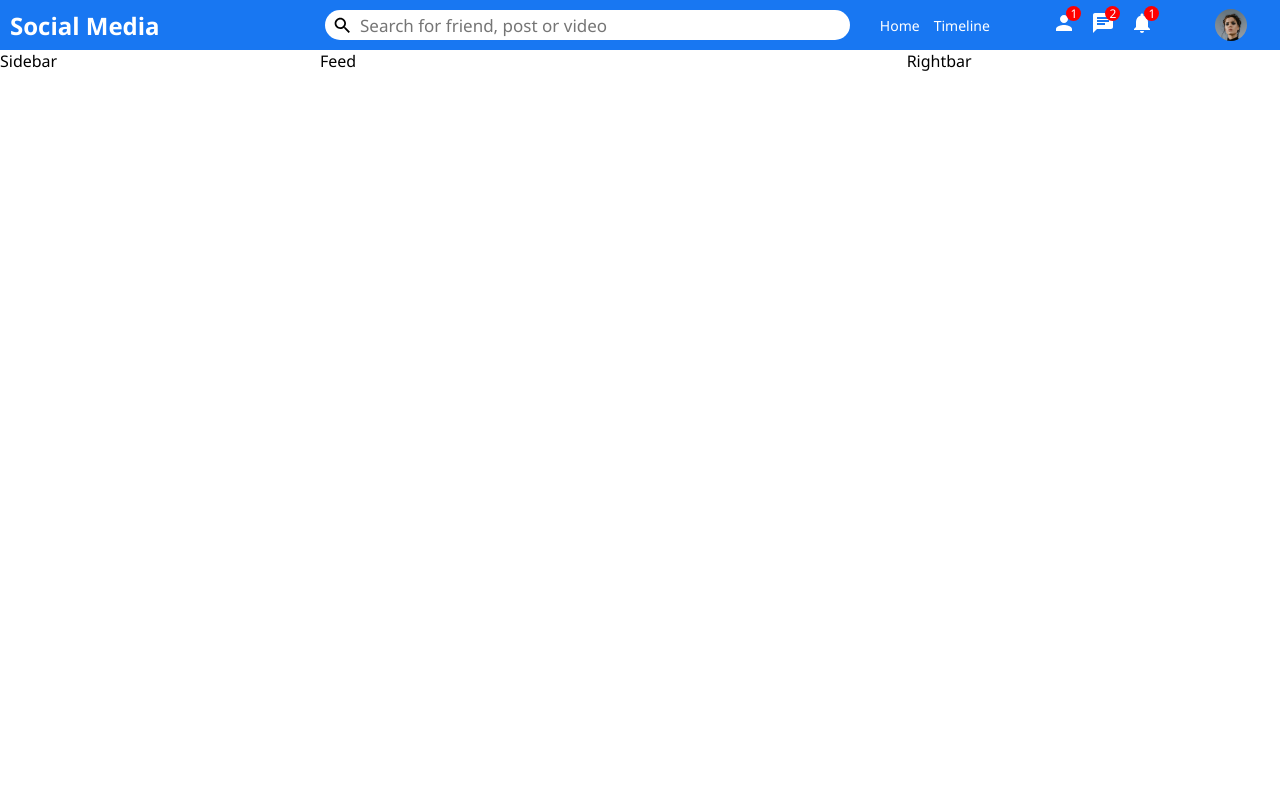
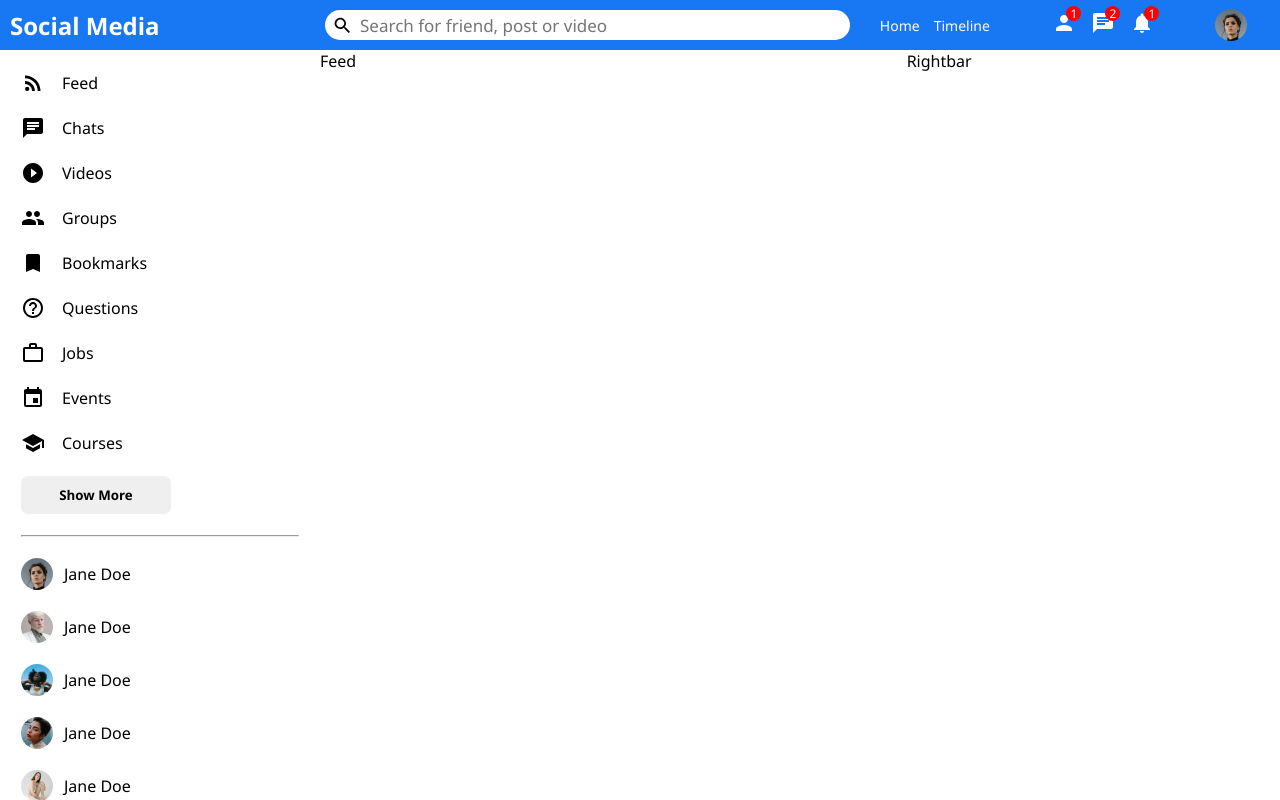
Before and after one commit to YousefDan/social-media-ui, a React (Create React App) app: page / in a window 1280 px wide. Built offline with nearby package versions, Linux system fonts and the light colour scheme.

Commit message:
Sidebar component added

```diff
--- a/src/components/sidebar/Sidebar.jsx
+++ b/src/components/sidebar/Sidebar.jsx
@@ -1,7 +1,77 @@
 import "./sidebar.css";
+import {
+  HelpOutline,
+  RssFeed,
+  School,
+  WorkOutline,
+  Event,
+  Bookmark,
+  Group,
+  PlayCircleFilledOutlined,
+  Chat,
+} from "@material-ui/icons";
 
 const Sidebar = () => {
-    return ( <section className="sidebar">Sidebar</section> );
-}
+  return (
+    <section className="sidebar">
+      <div className="sidebarWrapper">
+        <ul className="sidebarList">
+          <li className="sidebarListItem">
+            <RssFeed className="sidebarIcon" />
+            <span className="sidebarListItemText">Feed</span>
+          </li>
+          <li className="sidebarListItem">
+            <Chat className="sidebarIcon" />
+            <span className="sidebarListItemText">Chats</span>
+          </li>
+          <li className="sidebarListItem">
+            <PlayCircleFilledOutlined className="sidebarIcon" />
+            <span className="sidebarListItemText">Videos</span>
+          </li>
+          <li className="sidebarListItem">
+            <Group className="sidebarIcon" />
+            <span className="sidebarListItemText">Groups</span>
+          </li>
+          <li className="sidebarListItem">
+            <Bookmark className="sidebarIcon" />
+            <span className="sidebarListItemText">Bookmarks</span>
+          </li>
+          <li className="sidebarListItem">
+            <HelpOutline className="sidebarIcon" />
+            <span className="sidebarListItemText">Questions</span>
+          </li>
+          <li className="sidebarListItem">
+            <WorkOutline className="sidebarIcon" />
+            <span className="sidebarListItemText">Jobs</span>
+          </li>
+          <li className="sidebarListItem">
+            <Event className="sidebarIcon" />
+            <span className="sidebarListItemText">Events</span>
+          </li>
+          <li className="sidebarListItem">
+            <School className="sidebarIcon" />
+            <span className="sidebarListItemText">Courses</span>
+          </li>
+        </ul>
+        <button className="sidebarButton">Show More</button>
+        <hr className="sidebarHr" />
+        <ul className="sidebarFriendList">
+          {[1, 2, 3, 4, 5, 6, 7, 8, 9, 10, 1, 2, 3, 4, 5, 6, 7, 8, 9, 10].map(
+            (item, index) => (
+              <li key={index} className="sidebarFriend">
+                <img
+                  className="sidebarFriendImg"
+                  src={`/assets/person/${item}.jpeg`}
+                  alt=""
+                />
+                <span className="sidebarFriendName">Jane Doe</span>
+              </li>
+            )
+          )}
+        </ul>
+      </div>
+    </section>
+  );
+};
 
 export default Sidebar;
--- a/src/components/sidebar/sidebar.css
+++ b/src/components/sidebar/sidebar.css
@@ -1,3 +1,42 @@
 .sidebar {
     flex: 3;
+    height: calc(100vh - 50px);
+    overflow-y: scroll;
 }
+
+.sidebarWrapper {
+    padding: 21px;
+}
+.sidebarListItem {
+    display: flex;
+    align-items: center;
+    margin-bottom: 21px;
+}
+.sidebarIcon {
+    margin-right: 17px;
+}
+
+.sidebarButton {
+    cursor: pointer;
+    width: 150px;
+    border: none;
+    padding: 10px;
+    border-radius: 7px;
+    font-weight: 700;
+}
+
+.sidebarHr {
+  margin: 21px 0;
+}
+.sidebarFriend {
+    display: flex;
+    align-items: center;
+    margin-bottom: 21px;
+}
+.sidebarFriendImg {
+    width: 32px;
+    height: 32px;
+    border-radius: 50%;
+    object-fit: cover;
+    margin-right: 11px;
+}
--- a/src/index.css
+++ b/src/index.css
@@ -5,6 +5,21 @@
   text-decoration: none;
   font-family: "Segoe UI", "Roboto", "Oxygen", "Ubuntu", "Cantarell", sans-serif;
 }
+ul {
+  padding: 0;
+  margin: 0;
+  list-style: none;
+}
 body {
   margin: 0;
 }
+/* Scrollbar */
+::-webkit-scrollbar {
+  width: 7px;
+}
+::-webkit-scrollbar-track {
+  background-color: #f1f1f1;
+}
+::-webkit-scrollbar-thumb {
+  background-color: rgb(158, 149, 149);
+}
```
